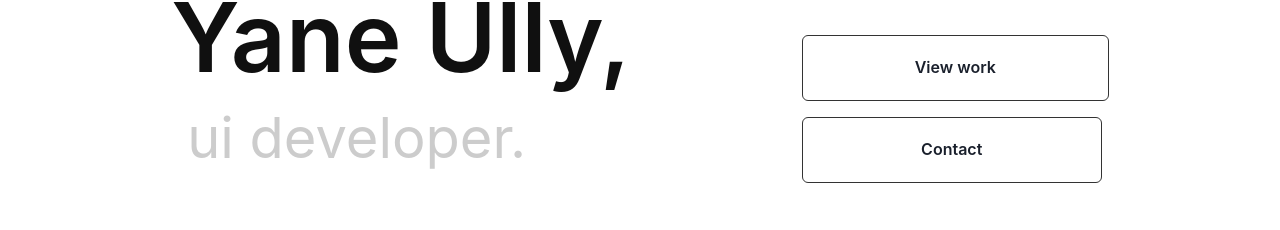
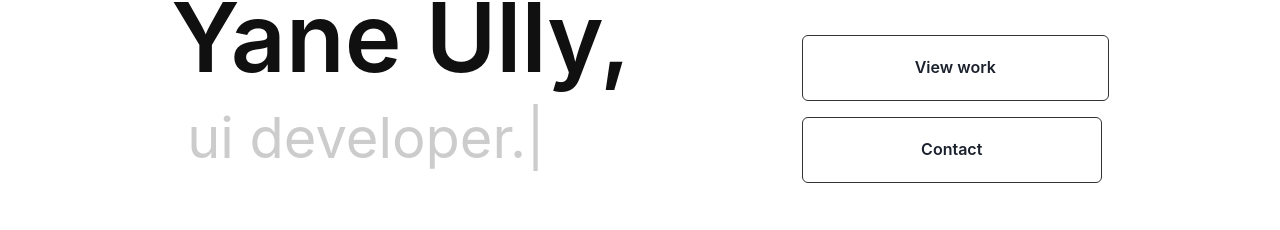
Before and after one commit to YaneUlly/portfolio, a React (Vite) app: page / in a window 1280 px wide. Shown: the part 307-537 px from the top of the page. Built offline with nearby package versions, Linux system fonts and the light colour scheme; some icons are missing.

Commit message:
Update landing page and footer

```diff
--- a/src/App.css
+++ b/src/App.css
@@ -6,3 +6,8 @@
   margin-top: auto;
   z-index: 100;
 } */
+@keyframes blink {
+  50% {
+    opacity: 0;
+  }
+}
--- a/src/components/Footer.jsx
+++ b/src/components/Footer.jsx
@@ -40,7 +40,7 @@ function Footer() {
               : theme.colors.light.text
           }
         >
-          © 2024 Design and Developed by <strong>Yane Ully</strong>
+          © 2026 Design and Developed by <strong>Yane Ully</strong>
         </Text>
 
         <Box p='0 1rem 1rem 0'>
--- a/src/pages/LandingPage.jsx
+++ b/src/pages/LandingPage.jsx
@@ -8,12 +8,47 @@ import {
   useTheme,
 } from '@chakra-ui/react';
 import SocialIcons from '../components/SocialIcons';
+import { useEffect, useState } from 'react';
 import { motion } from 'framer-motion';
 import { Link } from 'react-router-dom';
 
 function LandingPage() {
   const { colorMode } = useColorMode();
   const theme = useTheme();
+
+  const roles = ['product owner.', 'ui developer.', 'ux researcher.'];
+  const [text, setText] = useState('');
+const [roleIndex, setRoleIndex] = useState(0);
+const [isDeleting, setIsDeleting] = useState(false);
+
+useEffect(() => {
+  const currentRole = roles[roleIndex];
+  const typingSpeed = isDeleting ? 60 : 100;
+  const pauseTime = 1200;
+
+  const timeout = setTimeout(() => {
+    if (!isDeleting) {
+      const nextText = currentRole.substring(0, text.length + 1);
+      setText(nextText);
+
+      if (nextText === currentRole) {
+        setTimeout(() => {
+          setIsDeleting(true);
+        }, pauseTime);
+      }
+    } else {
+      const nextText = currentRole.substring(0, text.length - 1);
+      setText(nextText);
+
+      if (nextText === '') {
+        setIsDeleting(false);
+        setRoleIndex((prev) => (prev + 1) % roles.length);
+      }
+    }
+  }, typingSpeed);
+
+  return () => clearTimeout(timeout);
+}, [text, isDeleting, roleIndex]);
 
   return (
     <Box
@@ -73,8 +108,12 @@ function LandingPage() {
       : theme.colors.light.h2
   }
   mb='1rem'
+  minH={{ base: '4.5rem', md: '5rem' }}
 >
-            ui developer.
+  {text}
+  <Box as='span' animation='blink 1s step-end infinite'>
+    |
+  </Box>
 </Text>
         </motion.div>
         <motion.div
```
Lines whose indentation alone changed are shown as unchanged.
